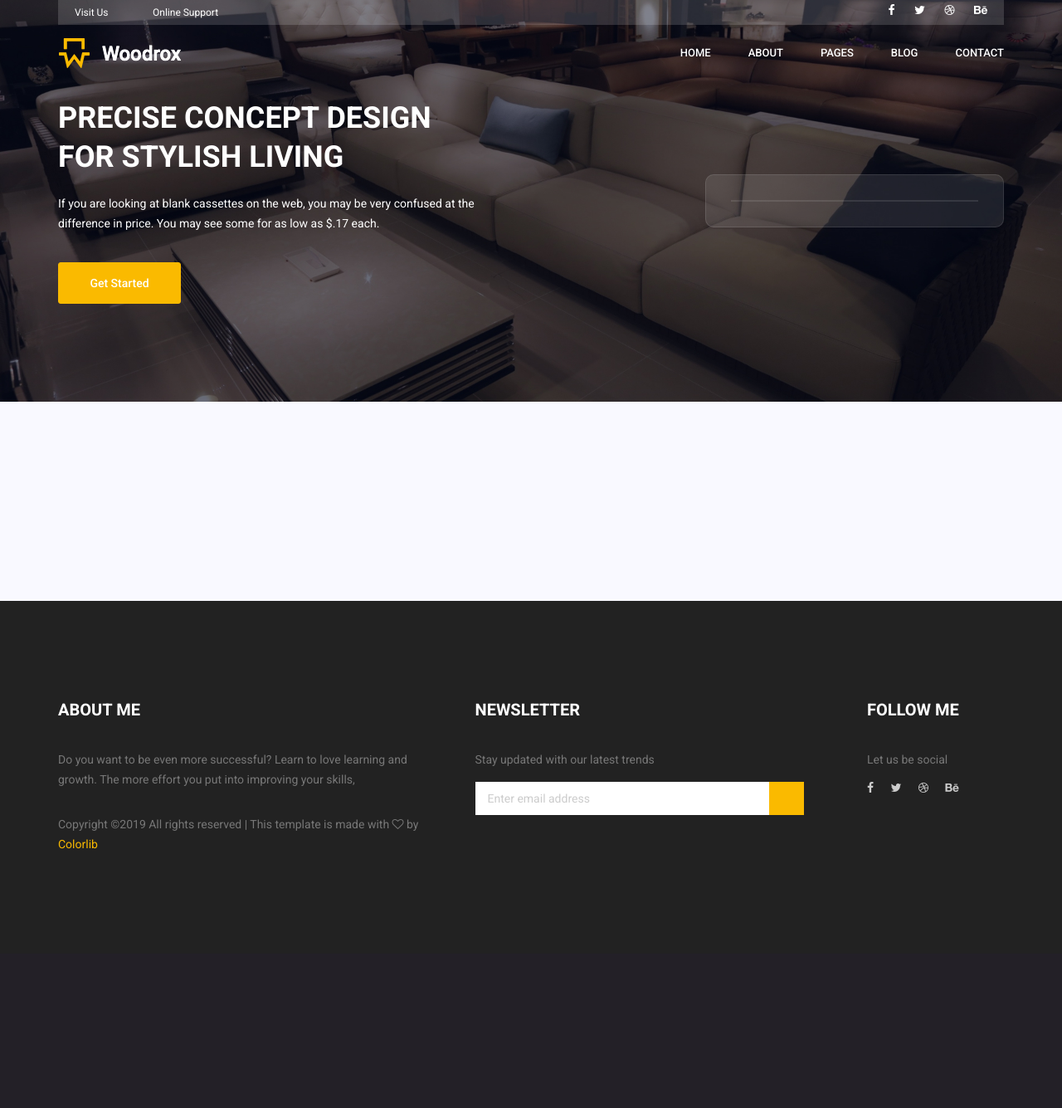
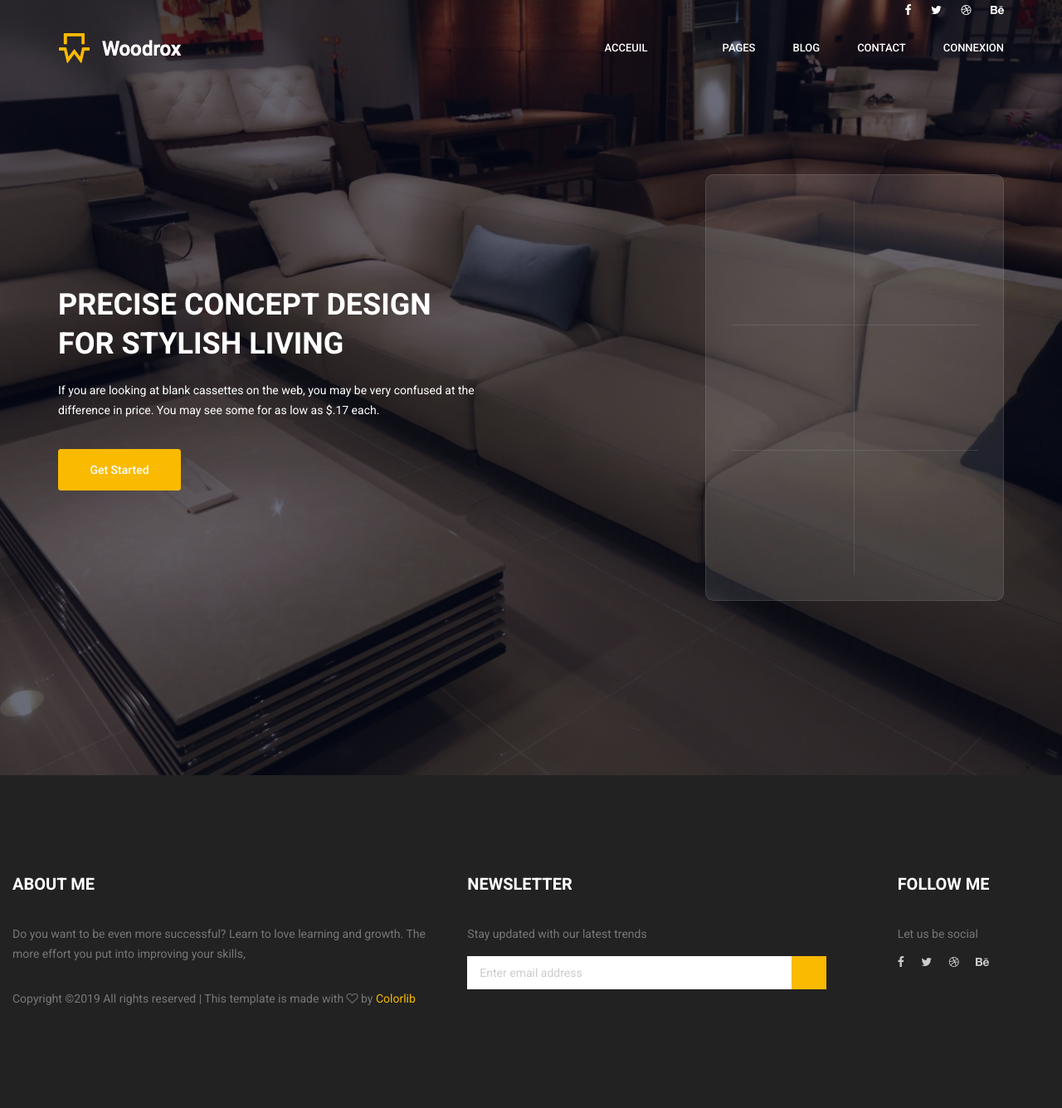
Before and after one commit to SecondLifee/Second-Life, a Symfony app: template templates/layout.html.twig in a window 1280 px wide. Shown: the whole page at 83% size. Before the commit the page ends 1023 px from the top, so only its background shows below. Run offline with Twig, Linux system fonts and the light colour scheme; the template is opened without the code that fills it, so the values that code supplies are empty; some libraries are stand-ins or nearby versions.

Commit message:
V2 Propre
V2 Propre avec le html qui marche

```diff
--- a/composer.json
+++ b/composer.json
@@ -14,6 +14,7 @@
         "symfony/framework-bundle": "4.2.*",
         "symfony/maker-bundle": "^1.11",
         "symfony/orm-pack": "^1.0",
+        "symfony/security": "4.2.*",
         "symfony/security-bundle": "4.2.*",
         "symfony/twig-bundle": "4.2.*",
         "symfony/yaml": "4.2.*",
--- a/config/services.yaml
+++ b/config/services.yaml
@@ -4,7 +4,7 @@
 # Put parameters here that don't need to change on each machine where the app is deployed
 # https://symfony.com/doc/current/best_practices/configuration.html#application-related-configuration
 parameters:
-
+    articles_assets_dir: '%kernel.project_dir%/public/images/product'
 services:
     # default configuration for services in *this* file
     _defaults:
--- a/src/Controller/IndexController.php
+++ b/src/Controller/IndexController.php
@@ -14,7 +14,7 @@ use Symfony\Bundle\FrameworkBundle\Controller\AbstractController;
 class IndexController extends AbstractController
 {
     public function index() {
-        return $this->render('index/index.html.twig');
+        return $this->render('front/annonce.html.twig');
     }
 
 }
--- a/src/Entity/Membre.php
+++ b/src/Entity/Membre.php
@@ -38,7 +38,7 @@ class Membre
     private $password;
 
     /**
-     * @ORM\Column(type="string", length=255)
+     * @ORM\Column(type="datetime")
      */
     private $dateInscription;
 
@@ -131,12 +131,12 @@ class Membre
         return $this;
     }
 
-    public function getDateInscription(): ?string
+    public function getDateInscription(): ?\DateTimeInterface
     {
         return $this->dateInscription;
     }
 
-    public function setDateInscription(string $dateInscription): self
+    public function setDateInscription(\DateTimeInterface $dateInscription): self
     {
         $this->dateInscription = $dateInscription;
 
--- a/templates/base.html.twig
+++ b/templates/base.html.twig
@@ -4,7 +4,7 @@
     <meta name="viewport" content="width=device-width, initial-scale=1, shrink-to-fit=no">
     <meta http-equiv="X-UA-Compatible" content="ie=edge">
     <title>
-        {% block title 'Oye' %}
+        {% block title '' %}
     </title>
     {% block stylesheets '' %}
 </head>
--- a/templates/components/categorie.html.twig
+++ b/templates/components/categorie.html.twig
@@ -1,11 +1,6 @@
 <header class="header_area">
     <div class="top_menu">
         <div class="container">
-            <div class="top_inner">
-                <div class="float-left">
-                    <a href="#">Visit Us</a>
-                    <a href="#">Online Support</a>
-                </div>
                 <div class="float-right">
                     <ul class="list header_socila">
                         <li><a href="#"><i class="fa fa-facebook"></i></a></li>
@@ -30,8 +25,8 @@
                 <!-- Collect the nav links, forms, and other content for toggling -->
                 <div class="collapse navbar-collapse offset" id="navbarSupportedContent">
                     <ul class="nav navbar-nav menu_nav ml-auto">
-                        <li class="nav-item active"><a class="nav-link" href="index.html">Home</a></li>
-                        <li class="nav-item"><a class="nav-link" href="about-us.html">About</a></li>
+                        <li class="nav-item active"><a class="nav-link" href="{{ path('connexion_connexion') }}">Acceuil</a></li>
+                        <li class="nav-item"><a class="nav-link" href="about-us.html"></a></li>
                         <li class="nav-item submenu dropdown">
                             <a href="#" class="nav-link dropdown-toggle" data-toggle="dropdown" role="button" aria-haspopup="true" aria-expanded="false">Pages</a>
                             <ul class="dropdown-menu">
@@ -48,9 +43,49 @@
                             </ul>
                         </li>
                         <li class="nav-item"><a class="nav-link" href="contact.html">Contact</a></li>
+                        <li class="nav-item">
+                            <a class="nav-link" href="{{ path('connexion_connexion') }}">Connexion</a>
+                        </li>
                     </ul>
                 </div>
             </div>
         </nav>
     </div>
 </header>
+<section class="home_banner_area">
+    <div class="banner_inner">
+        <div class="container">
+            <div class="row">
+                <div class="col-lg-8">
+                    <div class="banner_content">
+                        <h2>Precise concept design <br />for stylish living</h2>
+                        <p>If you are looking at blank cassettes on the web, you may be very confused at the difference in price. You may see some for as low as $.17 each.</p>
+                        <a class="banner_btn" href="#">Get Started</a>
+                    </div>
+                </div>
+                <div class="col-lg-4">
+                    <div class="home_right_box">
+                        <div class="home_item">
+                            <i class="far fa-car"></i>
+                        </div>
+                        <div class="home_item">
+                            <i class="far fa-car"></i>
+                        </div>
+                        <div class="home_item">
+                            <i class="far fa-car"></i>
+                        </div>
+                        <div class="home_item">
+                            <i class="far fa-car"></i>
+                        </div>
+                        <div class="home_item">
+                            <i class="far fa-car"></i>
+                        </div>
+                        <div class="home_item">
+                            <i class="far fa-car"></i>
+                        </div>
+                    </div>
+                </div>
+            </div>
+        </div>
+    </div>
+</section>
--- a/templates/components/footer.html.twig
+++ b/templates/components/footer.html.twig
@@ -1,5 +1,5 @@
 <footer class="footer_area p_120">
-    <div class="container">
+    <div class="container-fluid">
         <div class="row footer_inner">
             <div class="col-lg-5 col-sm-6">
                 <aside class="f_widget ab_widget">
--- a/templates/components/jumbo.html.twig
+++ /dev/null
@@ -1,37 +0,0 @@
-<section class="home_banner_area">
-    <div class="banner_inner">
-        <div class="container">
-            <div class="row">
-                <div class="col-lg-8">
-                    <div class="banner_content">
-                        <h2>Precise concept design <br />for stylish living</h2>
-                        <p>If you are looking at blank cassettes on the web, you may be very confused at the difference in price. You may see some for as low as $.17 each.</p>
-                        <a class="banner_btn" href="#">Get Started</a>
-                    </div>
-                </div>
-                <div class="col-lg-4">
-                    <div class="home_right_box">
-                        <div class="home_item">
-                            <img class="flaticon-sofa"></img>
-                        </div>
-                        <div class="home_item">
-                            <i class="flaticon-bed"></i>
-                        </div>
-                        <div class="home_item">
-                            <i class="flaticon-computer"></i>
-                        </div>
-                        <div class="home_item">
-                            <i class="flaticon-mirror"></i>
-                        </div>
-                        <div class="home_item">
-                            <i class="flaticon-closet"></i>
-                        </div>
-                        <div class="home_item">
-                            <i class="flaticon-kitchen"></i>
-                        </div>
-                    </div>
-                </div>
-            </div>
-        </div>
-    </div>
-</section>
--- a/templates/layout.html.twig
+++ b/templates/layout.html.twig
@@ -1,7 +1,7 @@
 {% extends "base.html.twig" %}
 
 {% block stylesheets %}
-<link rel="icon" href="img/favicon.png" type="image/png">
+    <link rel="icon" href="{{ asset('img/favicon.png') }}" type="image/png">
     <title>Woodrox Furniture</title>
     <!-- Bootstrap CSS -->
     <link rel="stylesheet" href="{{ asset('css/bootstrap.css') }}">
@@ -21,9 +21,11 @@
         <div class="loading-wrapper"></div>
     </div>
     {% include 'components/categorie.html.twig' %}
-    {% include 'components/jumbo.html.twig' %}
+
+
     {% block content '' %}
-    {% include 'components/logo.html.twig' %}
+
+
     {% include 'components/footer.html.twig' %}
 
 
```
Also changed, not shown: src/Controller/ConnexionController.php (added, +37 -0 lines), src/Form/ConnecFormType.php (added, +45 -0 lines), templates/components/spotlight.html.twig (deleted, +0 -33 lines), templates/connexion/login.html.twig (added, +32 -0 lines), templates/front/annonce.html.twig (added, +30 -0 lines), templates/front/impo.html.twig (added, +9 -0 lines), templates/index/index.html.twig (deleted, +0 -26 lines), 3 other files. Lines whose indentation alone changed are shown as unchanged.
